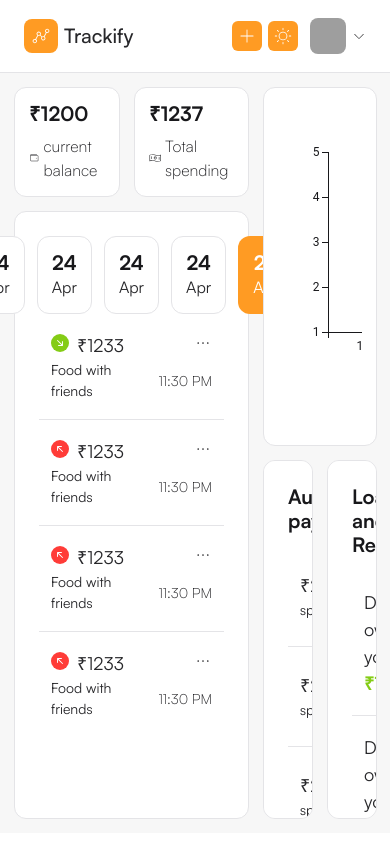
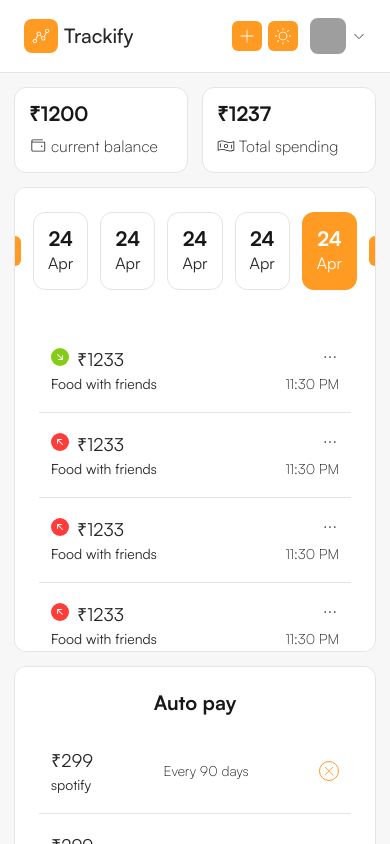
Before and after one commit to tejasva-087/TrackifyFrontend, a React app: page / in a window 390 px wide. Shown: the top 844 px of the page. Built offline with nearby package versions, Linux system fonts and the light colour scheme; grey boxes are pictures that could not be loaded; the HTML template or start-up script is replaced by a standard one.

Commit message:
made the dashboard responsive

```diff
--- a/src/pages/Dashboard.jsx
+++ b/src/pages/Dashboard.jsx
@@ -35,7 +35,7 @@
           className="dashboard-spending-stats"
         ></Stats>
         <Box className="dashboard-transactions">
-          <div className="flex-center gap--mid width-full">
+          <div className="dashboard-transactions-dates flex-center gap--mid width-full">
             <Button className="btn--primary flex-center">
               <CaretLeft className="icon--big" weight="light" />
             </Button>
@@ -50,6 +50,9 @@
           </div>
           <div className="transaction-box-container">
             <Transaction type="incoming" />
+            <Transaction type="outgoing" />
+            <Transaction type="outgoing" />
+            <Transaction type="outgoing" />
             <Transaction type="outgoing" />
             <Transaction type="outgoing" />
             <Transaction type="outgoing" />
--- a/src/styles/base/_base.scss
+++ b/src/styles/base/_base.scss
@@ -13,6 +13,18 @@
 
 html {
   font-size: 62.5%;
+
+  // 1600 px
+  @media (min-width: 100em) {
+    // 1rem = 12px
+    font-size: 75%;
+  }
+
+  // 1900 px
+  @media (min-width: 118em) {
+    // 1rem = 14px
+    font-size: 87.5%;
+  }
 }
 
 body {
--- a/src/styles/components/_transaction.scss
+++ b/src/styles/components/_transaction.scss
@@ -4,6 +4,10 @@
   align-items: center;
   column-gap: 0.8rem;
   padding: 1.8rem 1.2rem;
+
+  &-container {
+    padding: 2.4rem;
+  }
 
   &-container > &:not(:last-child) {
     border-bottom: 0.1rem solid var(--color-white-tertiary);
--- a/src/styles/components/_userMenu.scss
+++ b/src/styles/components/_userMenu.scss
@@ -19,7 +19,7 @@
     right: 0;
 
     padding: 0.8rem 1.2rem;
-    z-index: 999;
+    z-index: 999999;
   }
 
   &-nav {
@@ -29,6 +29,21 @@
     border-radius: 1.2rem;
     padding: 1.6rem 2.4rem;
     text-align: center;
+
+    // 900 px
+    @media (max-width: 56.25em) {
+      width: 30vw;
+    }
+
+    // 600 px
+    @media (max-width: 37.5em) {
+      width: 40vw;
+    }
+
+    // 400 px
+    @media (max-width: 25em) {
+      width: 70vw;
+    }
   }
 
   &-figure {
--- a/src/styles/pages/_dashboard.scss
+++ b/src/styles/pages/_dashboard.scss
@@ -18,7 +18,16 @@
   &-transactions {
     grid-row: 2 / 7;
     grid-column: 1 / 3;
-    padding: 2.4rem;
+    padding: 0;
+    overflow-y: scroll;
+
+    &-dates {
+      padding: 2.4rem 1.4rem 1.4rem;
+      position: sticky;
+      top: 0;
+      background-color: var(--color-white-primary);
+      z-index: 9999;
+    }
   }
 
   &-graph {
@@ -39,4 +48,63 @@
     overflow-y: scroll;
     padding: 2.4rem;
   }
+
+  // 1200 px
+  @media (max-width: 75em) {
+    height: 120svh;
+    grid-template-columns: repeat(4, 1fr);
+    grid-template-rows: repeat(9, 1fr);
+
+    &-auto-pay {
+      grid-row: 1 / 4;
+    }
+
+    &-loans-repayments {
+      grid-row: 4 / 7;
+      grid-column: 3 / 5;
+    }
+
+    &-graph {
+      grid-row: 7 / 10;
+      grid-column: 1 / -1;
+    }
+  }
+
+  // 800 px
+  @media (max-width: 50em) {
+    grid-template-columns: repeat(4, 1fr);
+    grid-template-rows: repeat(14, 1fr);
+    height: 200svh;
+
+    &-balance-stats {
+      grid-column: 1 / 3;
+      grid-row: 1;
+    }
+
+    &-spending-stats {
+      grid-column: 3 / 5;
+      grid-row: 1;
+    }
+
+    &-transactions {
+      grid-column: 1 / -1;
+      grid-row: 2 / 7;
+    }
+
+    &-auto-pay {
+      grid-column: 1 / -1;
+      grid-row: 7 / 10;
+    }
+
+    &-loans-repayments {
+      grid-column: 1 / -1;
+      grid-row: 10 / 13;
+    }
+
+    &-graph {
+      grid-column: 1 / -1;
+      grid-row: 13 / 16;
+      height: 60vh;
+    }
+  }
 }
```
